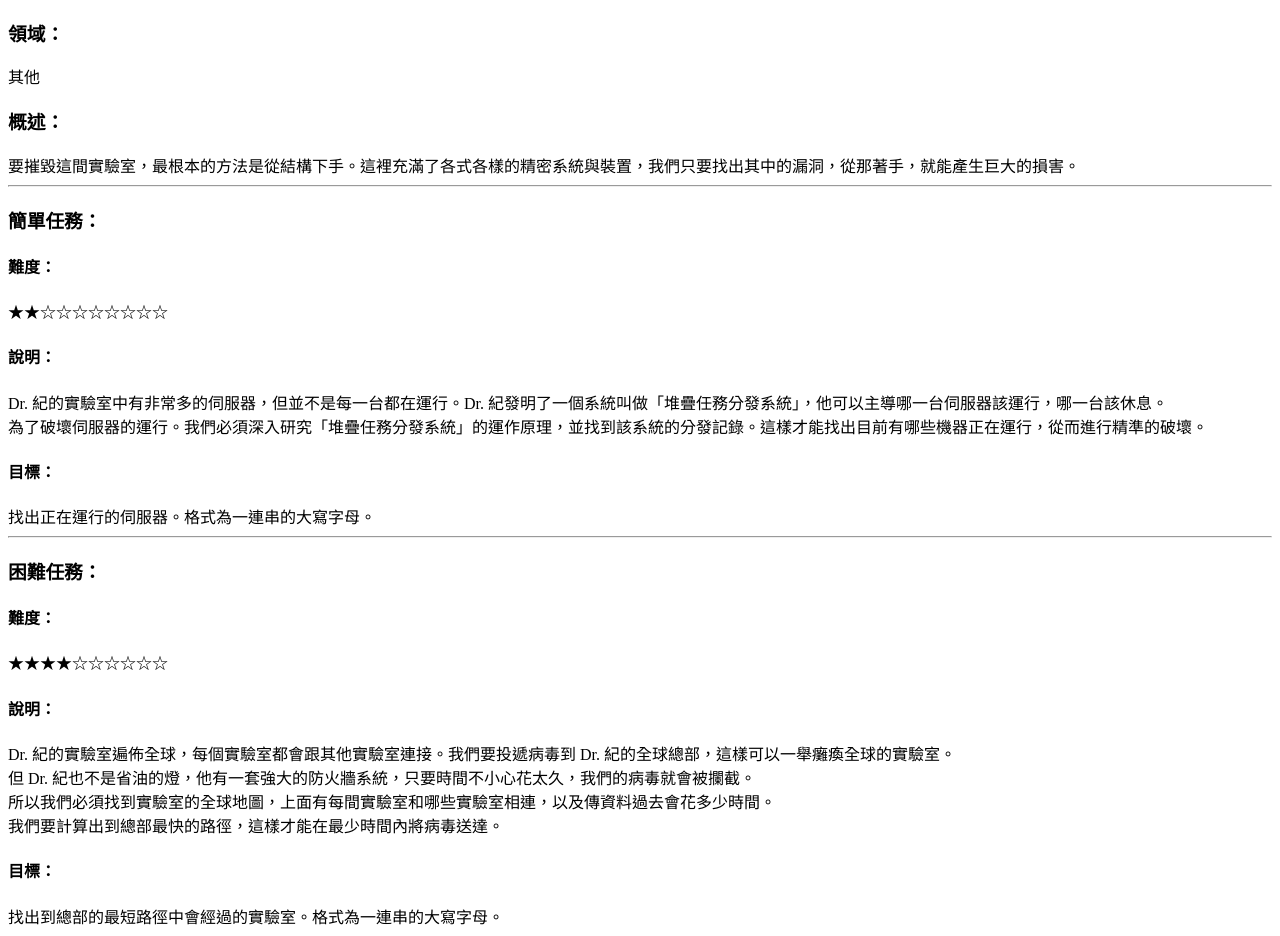
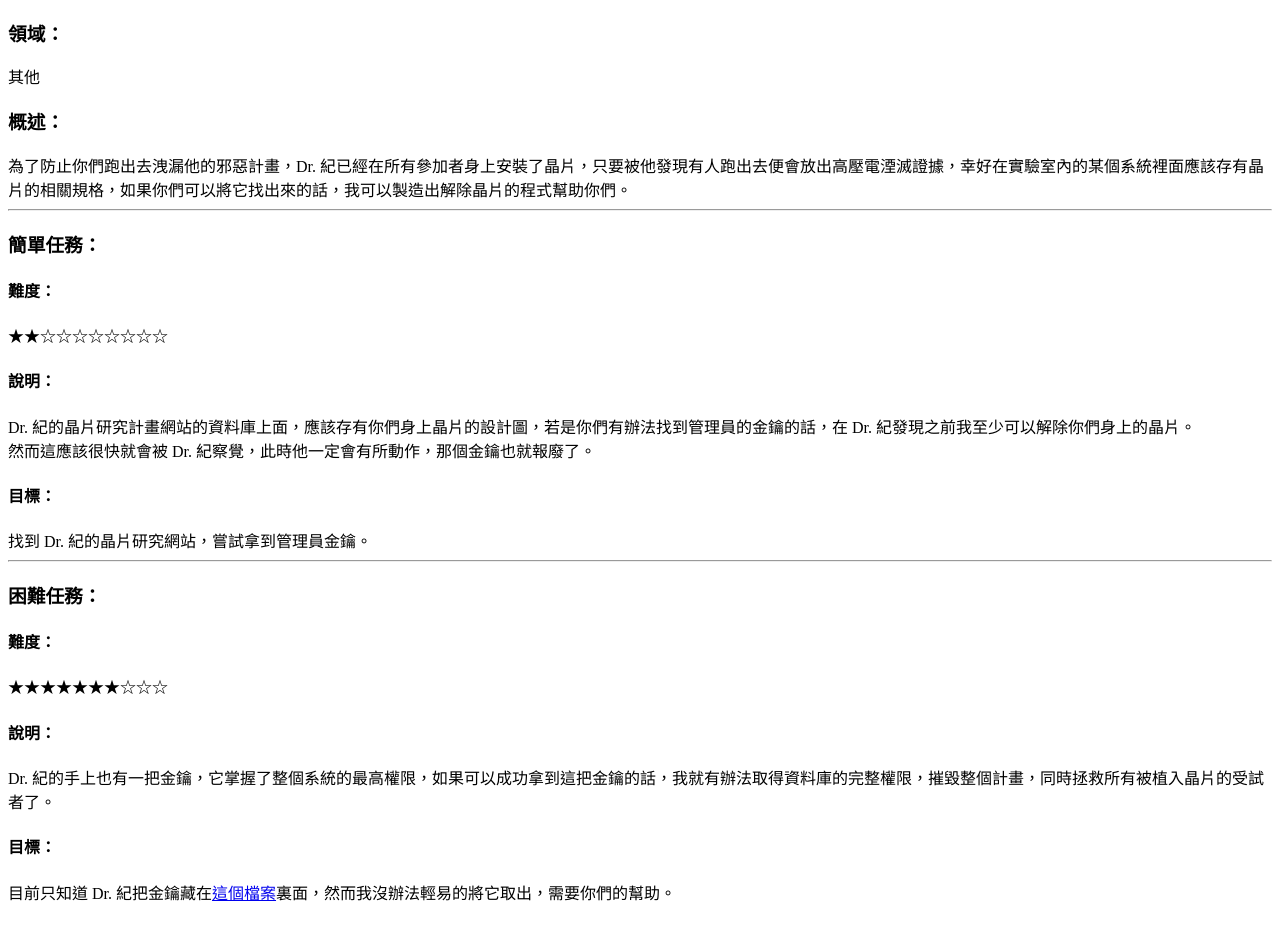
Before and after one commit to as535364/Escape-Room, a Flask app: template templates/problems/pF.html in a window 1280 px wide. After the commit the page ends 901 px from the top, so only its background shows below. Run offline with Flask 2, Linux system fonts and the light colour scheme; the template is opened without the code that fills it, so the values that code supplies are empty.

Commit message:
Add pF description

```diff
--- a/templates/problems/pF.html
+++ b/templates/problems/pF.html
@@ -1,45 +1,35 @@
 <!DOCTYPE html>
 <html lang="zh-TW">
+
 <head>
-<title>
-	pA
-</title>
+	<title>pA</title>
 	<meta charset="UTF-8">
-
 </head>
 
 <body>
 	<h3>領域：</h3>
 	其他
-
 	<h3>概述：</h3>
-要摧毀這間實驗室，最根本的方法是從結構下手。這裡充滿了各式各樣的精密系統與裝置，我們只要找出其中的漏洞，從那著手，就能產生巨大的損害。
-
+	為了防止你們跑出去洩漏他的邪惡計畫，Dr.
+	紀已經在所有參加者身上安裝了晶片，只要被他發現有人跑出去便會放出高壓電湮滅證據，幸好在實驗室內的某個系統裡面應該存有晶片的相關規格，如果你們可以將它找出來的話，我可以製造出解除晶片的程式幫助你們。
 	<hr>
-
 	<h3>簡單任務：</h3>
 	<h4>難度：</h4>
 	★★☆☆☆☆☆☆☆☆
 	<h4>說明：</h4>
-Dr. 紀的實驗室中有非常多的伺服器，但並不是每一台都在運行。Dr. 紀發明了一個系統叫做「堆疊任務分發系統」，他可以主導哪一台伺服器該運行，哪一台該休息。<br>
-為了破壞伺服器的運行。我們必須深入研究「堆疊任務分發系統」的運作原理，並找到該系統的分發記錄。這樣才能找出目前有哪些機器正在運行，從而進行精準的破壞。
-
+	Dr. 紀的晶片研究計畫網站的資料庫上面，應該存有你們身上晶片的設計圖，若是你們有辦法找到管理員的金鑰的話，在 Dr. 紀發現之前我至少可以解除你們身上的晶片。<br>
+	然而這應該很快就會被 Dr. 紀察覺，此時他一定會有所動作，那個金鑰也就報廢了。
 	<h4>目標：</h4>
-找出正在運行的伺服器。格式為一連串的大寫字母。
-
+	找到 Dr. 紀的晶片研究網站，嘗試拿到管理員金鑰。
 	<hr>
-
 	<h3>困難任務：</h3>
 	<h4>難度：</h4>
-★★★★☆☆☆☆☆☆
+	★★★★★★★☆☆☆
 	<h4>說明：</h4>
-Dr. 紀的實驗室遍佈全球，每個實驗室都會跟其他實驗室連接。我們要投遞病毒到 Dr. 紀的全球總部，這樣可以一舉癱瘓全球的實驗室。<br>
-但 Dr. 紀也不是省油的燈，他有一套強大的防火牆系統，只要時間不小心花太久，我們的病毒就會被攔截。<br>
-所以我們必須找到實驗室的全球地圖，上面有每間實驗室和哪些實驗室相連，以及傳資料過去會花多少時間。<br>
-我們要計算出到總部最快的路徑，這樣才能在最少時間內將病毒送達。
+	Dr. 紀的手上也有一把金鑰，它掌握了整個系統的最高權限，如果可以成功拿到這把金鑰的話，我就有辦法取得資料庫的完整權限，摧毀整個計畫，同時拯救所有被植入晶片的受試者了。
+	<h4>目標：</h4>
+	目前只知道 Dr. 紀把金鑰藏在<a
+		href="https://drive.google.com/file/d/1Jd8D-zrjnYsxm1LHzeNDOQ562moz2eoU/view?usp=sharing">這個檔案</a>裏面，然而我沒辦法輕易的將它取出，需要你們的幫助。
+</body>
 
-<h4>目標：</h4>
-找出到總部的最短路徑中會經過的實驗室。格式為一連串的大寫字母。
-
-
-</body></html>
+</html>
```
Lines whose indentation alone changed are shown as unchanged.
